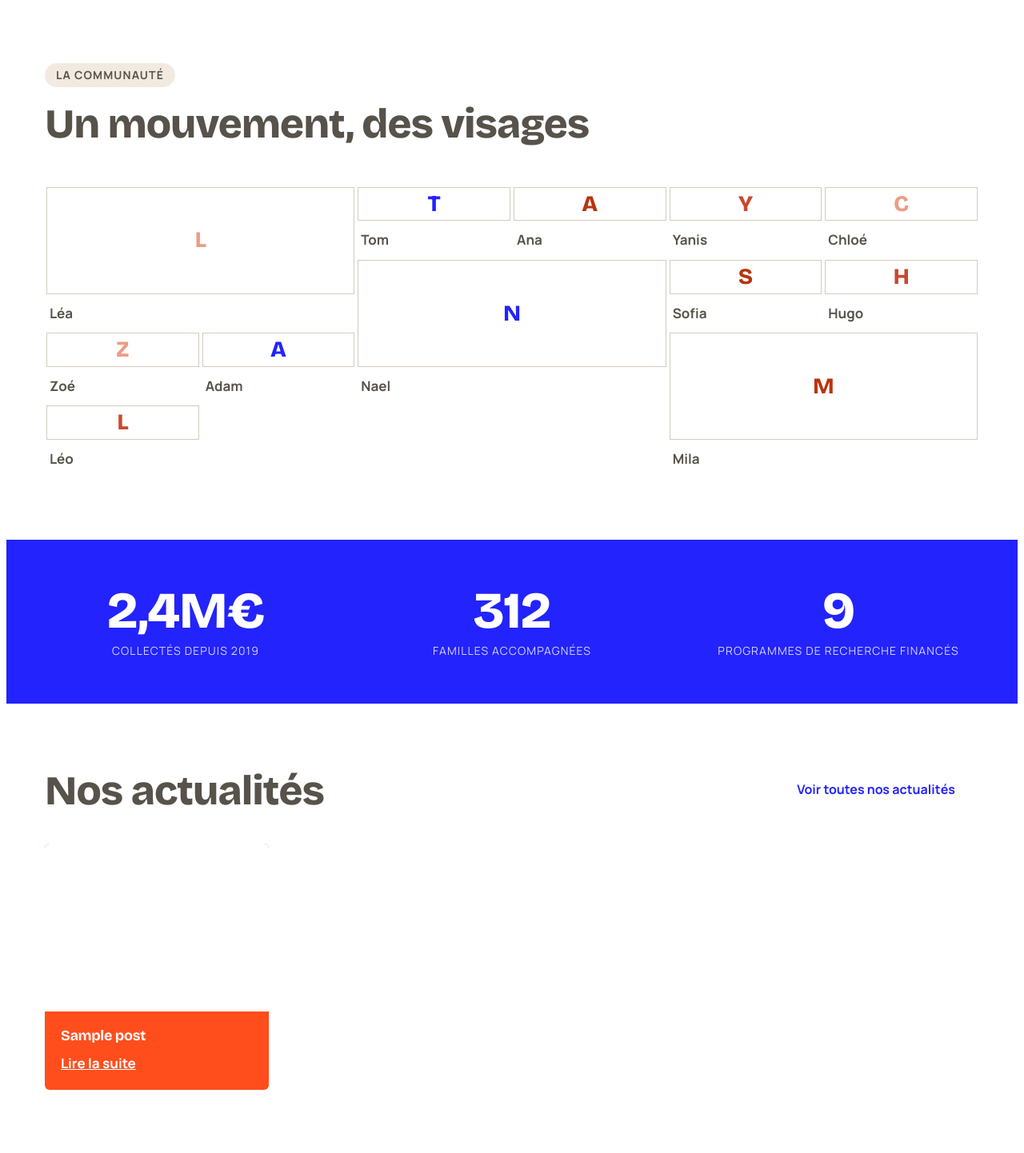
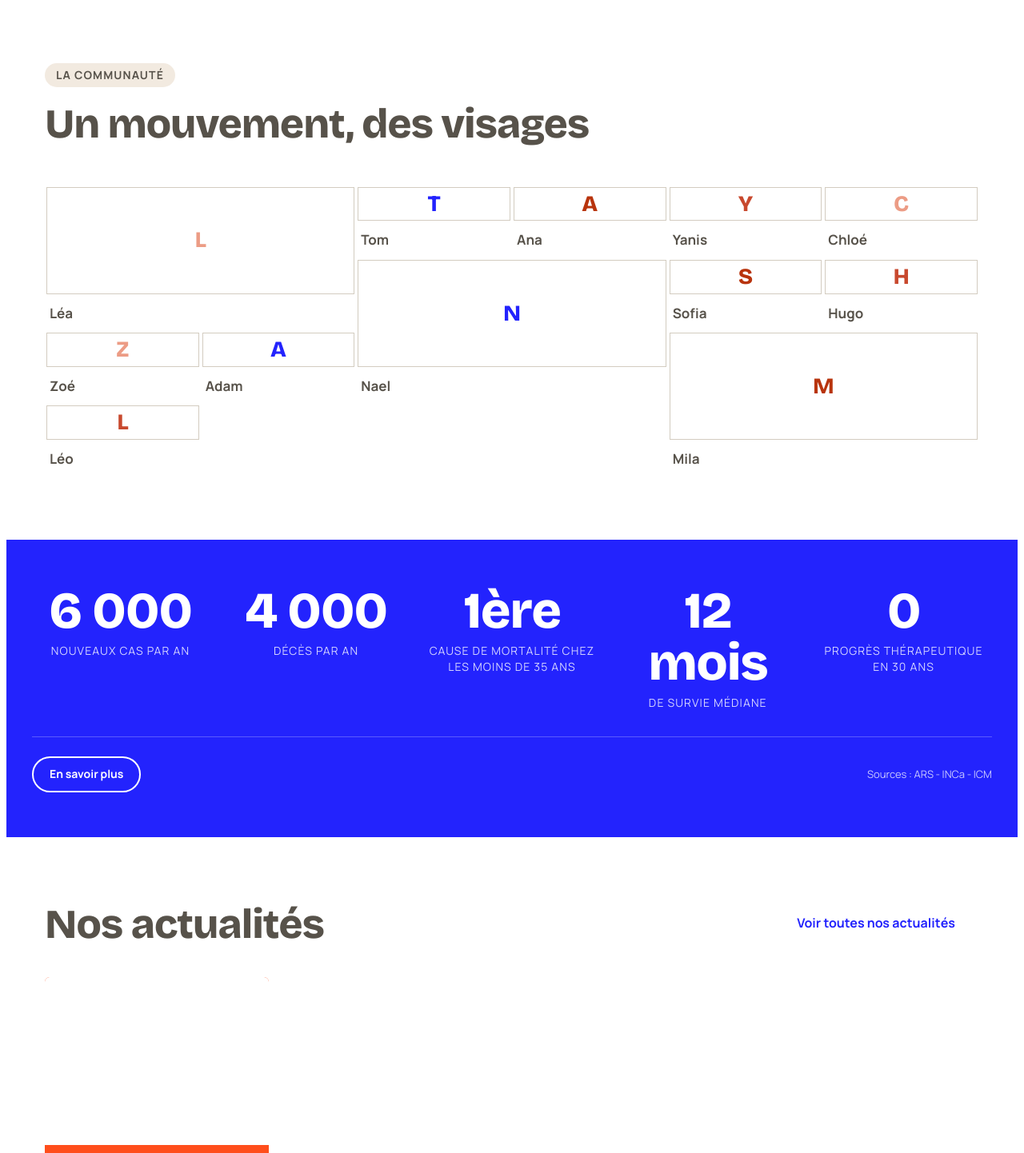
Before and after one commit to Gintho/Lesbonnetsgris, a WordPress theme: template front-page.php in a window 1280 px wide. Shown: the part 2010-3452 px from the top of the page at 80% size. Run offline with PHP 8.4 and a stand-in for WordPress, Linux system fonts and the light colour scheme; the site name, menu and one post (Sample post) are stand-ins, and other content is empty.

Commit message:
Update homepage stats band with disease figures, source, and CTA
Extends the stats component with optional source and CTA (backward
compatible — La Maladie and Qui sommes-nous keep their existing
3/4-item stats unchanged). Homepage now shows 5 figures (new cases,
deaths/year, leading cause of mortality under 35, median survival,
therapeutic progress), a bottom-right source citation, and an "En
savoir plus" CTA to La Maladie.

```diff
--- a/assets/css/components.css
+++ b/assets/css/components.css
@@ -348,10 +348,28 @@
 /* ---- Stats ---- */
 .ds-stats {
 	display: flex;
+	flex-direction: column;
+	gap: 32px;
+	padding: 56px 32px;
+	font-family: var(--font-body);
+}
+.ds-stats__items {
+	display: flex;
 	flex-wrap: wrap;
 	gap: 24px;
-	padding: 56px 32px;
-	font-family: var(--font-body);
+}
+.ds-stats__footer {
+	display: flex;
+	align-items: center;
+	flex-wrap: wrap;
+	gap: 16px;
+	padding-top: 24px;
+	border-top: 1px solid rgba(255, 255, 255, 0.25);
+}
+.ds-stats__source {
+	margin-left: auto;
+	font-size: 13px;
+	opacity: 0.75;
 }
 .ds-stats--primary {
 	background: var(--brand-primary);
--- a/front-page.php
+++ b/front-page.php
@@ -43,21 +43,32 @@ get_template_part(
 	'template-parts/marketing/stats',
 	null,
 	array(
-		'tone'  => 'primary',
-		'items' => array(
+		'tone'      => 'primary',
+		'items'     => array(
 			array(
-				'value' => '2,4M€',
-				'label' => __( 'Collectés depuis 2019', 'bonnets-gris' ),
+				'value' => '6 000',
+				'label' => __( 'Nouveaux cas par an', 'bonnets-gris' ),
 			),
 			array(
-				'value' => '312',
-				'label' => __( 'Familles accompagnées', 'bonnets-gris' ),
+				'value' => '4 000',
+				'label' => __( 'Décès par an', 'bonnets-gris' ),
 			),
 			array(
-				'value' => '9',
-				'label' => __( 'Programmes de recherche financés', 'bonnets-gris' ),
+				'value' => '1ère',
+				'label' => __( 'Cause de mortalité chez les moins de 35 ans', 'bonnets-gris' ),
+			),
+			array(
+				'value' => '12 mois',
+				'label' => __( 'De survie médiane', 'bonnets-gris' ),
+			),
+			array(
+				'value' => '0',
+				'label' => __( 'Progrès thérapeutique en 30 ans', 'bonnets-gris' ),
 			),
 		),
+		'source'    => __( 'Sources : ARS - INCa - ICM', 'bonnets-gris' ),
+		'cta_label' => __( 'En savoir plus', 'bonnets-gris' ),
+		'cta_url'   => home_url( '/la-maladie/' ),
 	)
 );
 
--- a/template-parts/marketing/stats.php
+++ b/template-parts/marketing/stats.php
@@ -3,14 +3,31 @@ if ( ! defined( 'ABSPATH' ) ) {
 	exit;
 }
 
-$tone  = $args['tone'] ?? 'primary';
-$items = $args['items'] ?? array();
+$tone      = $args['tone'] ?? 'primary';
+$items     = $args['items'] ?? array();
+$source    = $args['source'] ?? '';
+$cta_label = $args['cta_label'] ?? '';
+$cta_url   = $args['cta_url'] ?? '#';
 ?>
 <div class="ds-stats ds-stats--<?php echo esc_attr( $tone ); ?>">
-	<?php foreach ( $items as $item ) : ?>
-		<div class="ds-stats__item">
-			<div class="ds-stats__value"><?php echo esc_html( $item['value'] ); ?></div>
-			<div class="ds-stats__label"><?php echo esc_html( $item['label'] ); ?></div>
+	<div class="ds-stats__items">
+		<?php foreach ( $items as $item ) : ?>
+			<div class="ds-stats__item">
+				<div class="ds-stats__value"><?php echo esc_html( $item['value'] ); ?></div>
+				<div class="ds-stats__label"><?php echo esc_html( $item['label'] ); ?></div>
+			</div>
+		<?php endforeach; ?>
+	</div>
+	<?php if ( $cta_label || $source ) : ?>
+		<div class="ds-stats__footer">
+			<?php if ( $cta_label ) : ?>
+				<a class="ds-button ds-button--outline-inverse ds-button--sm" href="<?php echo esc_url( $cta_url ); ?>">
+					<?php echo esc_html( $cta_label ); ?>
+				</a>
+			<?php endif; ?>
+			<?php if ( $source ) : ?>
+				<span class="ds-stats__source"><?php echo esc_html( $source ); ?></span>
+			<?php endif; ?>
 		</div>
-	<?php endforeach; ?>
+	<?php endif; ?>
 </div>
```
